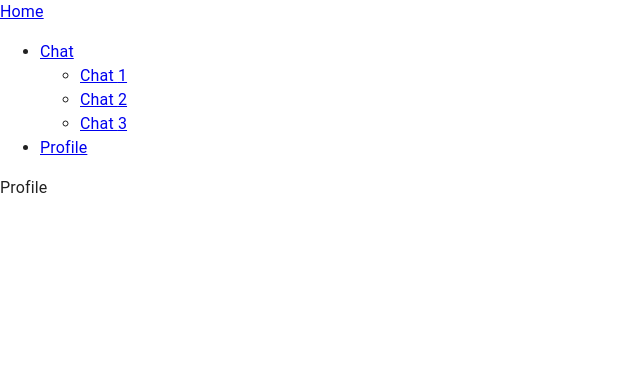
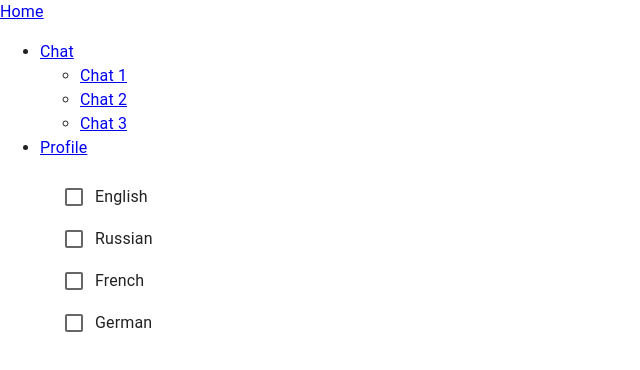
Before and after one commit to Sharymka/React_lessons, a React (Create React App) app in the folder my-app/: page /profile in a window 1280 px wide. Shown: the top 370 px of the page, without its empty margins (0-640 px from the left). Built offline with nearby package versions, Linux system fonts and the light colour scheme.

Commit message:
05 | feat: redux fix profile page

```diff
--- a/my-app/package.json
+++ b/my-app/package.json
@@ -12,8 +12,10 @@
     "@testing-library/user-event": "^13.5.0",
     "react": "^18.2.0",
     "react-dom": "^18.2.0",
+    "react-redux": "^8.0.2",
     "react-router-dom": "^5.3.3",
     "react-scripts": "5.0.1",
+    "redux": "^4.2.0",
     "web-vitals": "^2.1.4"
   },
   "scripts": {
--- a/my-app/src/components/pages/ProfilePage.jsx
+++ b/my-app/src/components/pages/ProfilePage.jsx
@@ -1,3 +1,52 @@
-export default function ChatPage() {
-  return <div>Profile</div>;
+import { Checkbox } from "@mui/material";
+import { FormControlLabel } from "@mui/material";
+import { useEffect } from "react";
+import { store } from "../store/index";
+import "../style.css";
+
+export default function ProfilePage() {
+  const { getState, dispatch, subscribe } = store;
+
+  useEffect(() => {
+    const unsubscribe = subscribe(() => {
+      console.info(getState());
+    });
+
+    return unsubscribe;
+  }, [getState, subscribe]);
+
+  const handleChange = (event) => {
+    let check = event.target.checked;
+    let value = event.target.value;
+    dispatch({ type: { value: value, check: check } });
+  };
+
+  return (
+    <div className="checkbox container">
+      <FormControlLabel
+        control={
+          <Checkbox onClick={handleChange} name="language" value="english" />
+        }
+        label="English"
+      />
+      <FormControlLabel
+        control={
+          <Checkbox onChange={handleChange} name="language" value="russian" />
+        }
+        label="Russian"
+      />
+      <FormControlLabel
+        control={
+          <Checkbox onChange={handleChange} name="language" value="french" />
+        }
+        label="French"
+      />
+      <FormControlLabel
+        control={
+          <Checkbox onChange={handleChange} name="language" value="german" />
+        }
+        label="German"
+      />
+    </div>
+  );
 }
--- /dev/null
+++ b/my-app/src/components/reducers/languageReducer.jsx
@@ -0,0 +1,27 @@
+const initialState = {
+  language: {
+    english: false,
+    russian: false,
+    french: false,
+    german: false,
+  },
+};
+
+function changeState(state, action) {
+  const newState = { ...state };
+  newState.language[action.type.value] = action.type.check;
+
+  return newState;
+}
+
+export const checkboxReducer = (state = initialState, action) => {
+  switch (action.type.value) {
+    case "english":
+    case "russian":
+    case "french":
+    case "german":
+      return changeState(state, action);
+    default:
+      return state;
+  }
+};
--- /dev/null
+++ b/my-app/src/components/store/index.jsx
@@ -0,0 +1,13 @@
+import { createStore } from "redux";
+import { checkboxReducer } from "../reducers/languageReducer";
+
+const extension =
+  window.__REDUX_DEVTOOLS_EXTENSION__ && window.__REDUX_DEVTOOLS_EXTENSION__();
+
+let extension2 = window.__REDUX_DEVTOOLS_EXTENSION__
+  ? window.__REDUX_DEVTOOLS_EXTENSION__()
+  : window.__REDUX_DEVTOOLS_EXTENSION__;
+
+const store = createStore(checkboxReducer, extension);
+
+export { store };
--- a/my-app/src/components/style.css
+++ b/my-app/src/components/style.css
@@ -84,3 +84,9 @@
     display: flex;
     gap: 10px;
  }
+
+ .checkbox {
+    display: flex;
+    flex-direction: column;
+    justify-content: flex-start;
+ }
```
Also changed, not shown: 1 other file (tests, documents, lock files or other folders).
